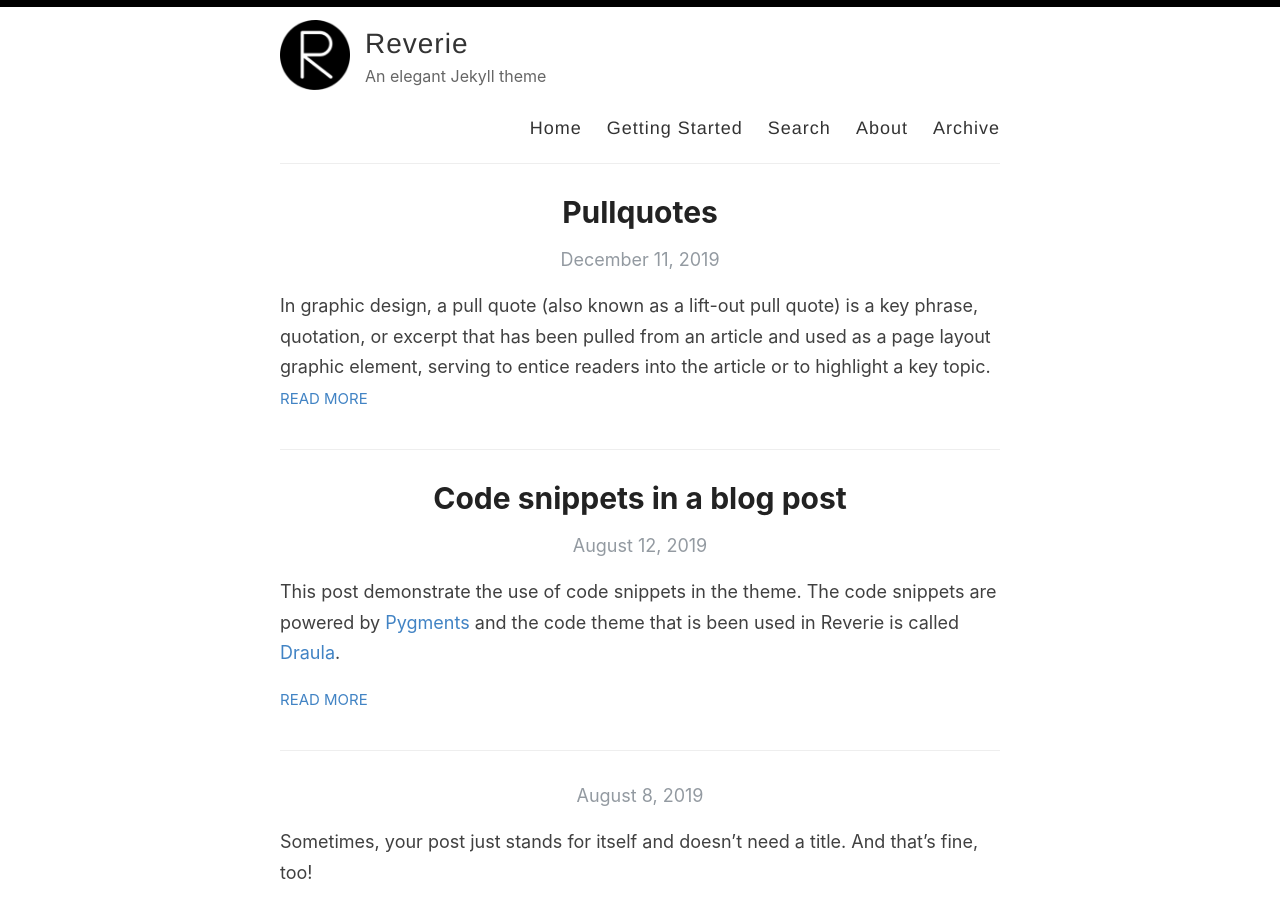
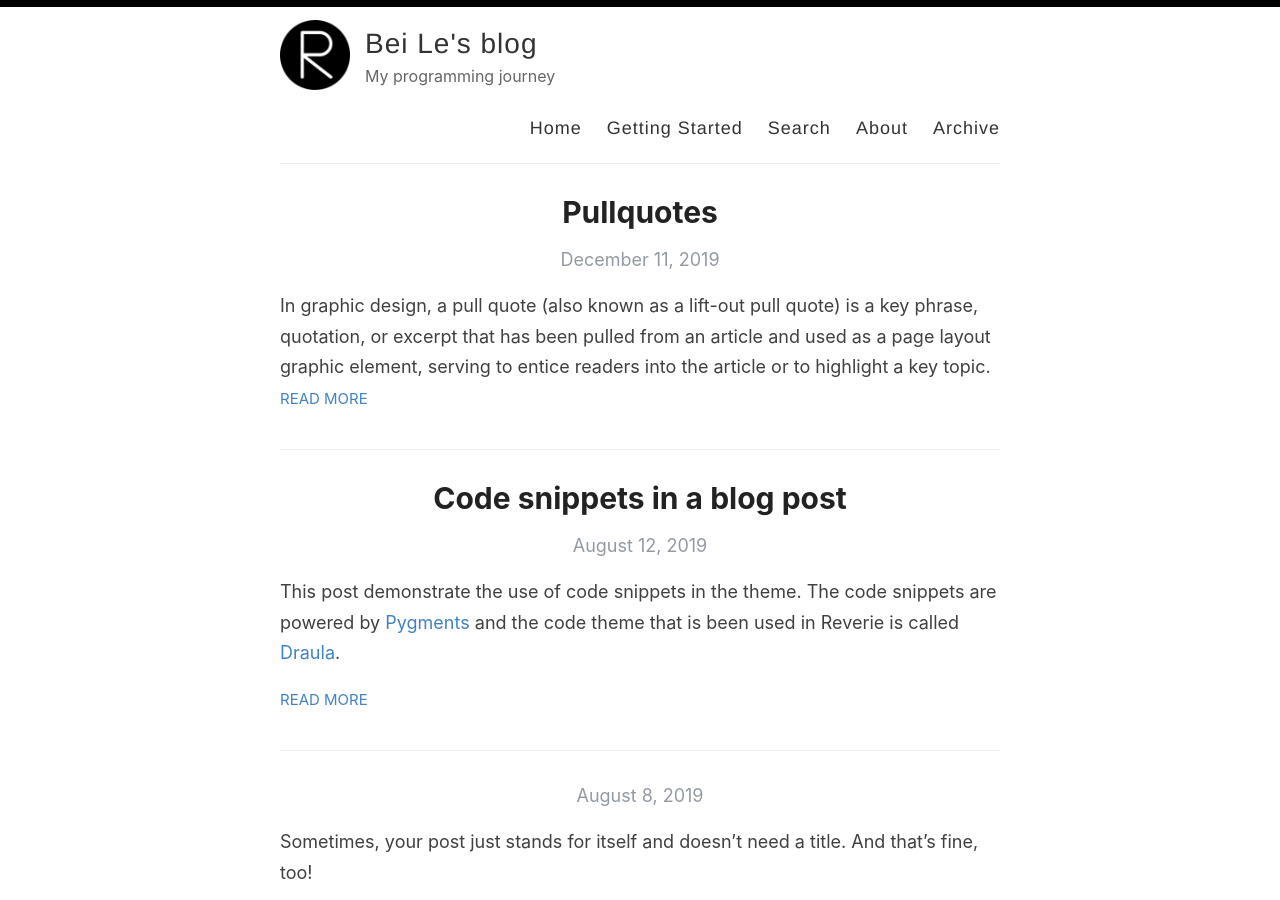
Before and after one commit to liawbeile/liawbeile.github.io, a Jekyll site: the page built from index.html, in a window 1280 px wide and 900 px high. Built offline with Jekyll 4.4.1, drawn with Linux system fonts in a browser that asks for light colours; the list of posts is cut into pages by our own code.

Commit message:
modified config

```diff
--- a/_config.yml
+++ b/_config.yml
@@ -3,13 +3,13 @@
 #
 
 # Name of your site (displayed in the header)
-name: Reverie
+name: Bei Le's blog
 
 # Name of the author
-author: Amit Merchant
+author: Liaw Bei Le
 
 # Short bio or description (displayed in the header)
-description: An elegant Jekyll theme
+description: My programming journey
 
 # URL of your avatar or profile pic (you could use your GitHub profile pic)
 avatar: /images/reverie.png
@@ -41,21 +41,21 @@ footer-links:
 disqus:
 
 # Enter your Google Analytics web tracking code (e.g. UA-2110908-2) to activate tracking
-google_analytics: UA-43339302-11
+# google_analytics: UA-43339302-11
 
 # For newer "GA4" analytics, use the following instead of the "UA" entry above
 #google_analytics_ga4: G-GABC1DEFG
 
 # Your website URL (e.g. http://amitmerchant1990.github.io or http://www.amitmerchant.com)
 # Used for Sitemap.xml and your RSS feed
-url: http://www.amitmerchant.com/reverie
-enforce_ssl: https://www.amitmerchant.com/reverie
+url: http://liawbeile.github.io
+enforce_ssl: https://liawbeile.github.io
 
 # If you're hosting your site at a Project repository on GitHub pages
 # (http://yourusername.github.io/repository-name)
 # and NOT your User repository (http://yourusername.github.io)
 # then add in the baseurl here, like this: "/repository-name"
-baseurl: "/reverie"
+baseurl: "/"
 
 #
 # !! You don't need to change any of the configuration flags below !!
```
